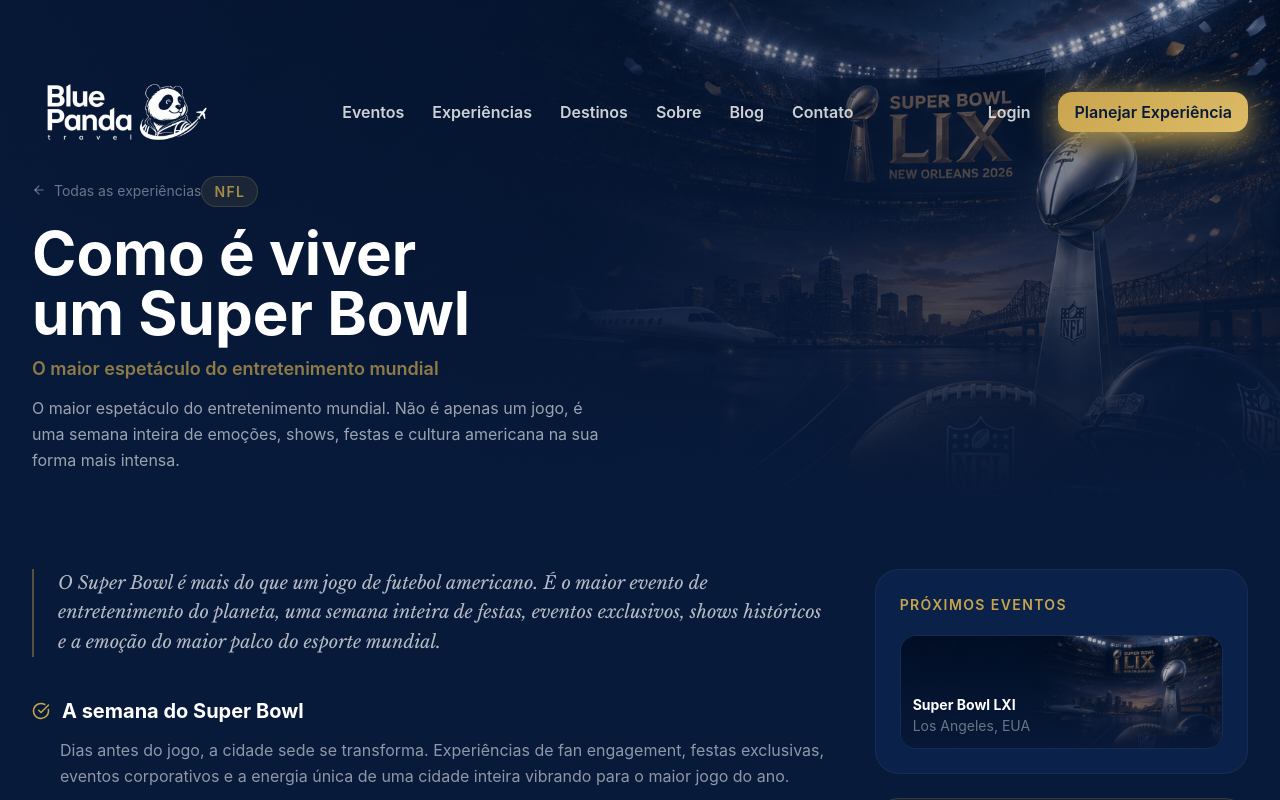
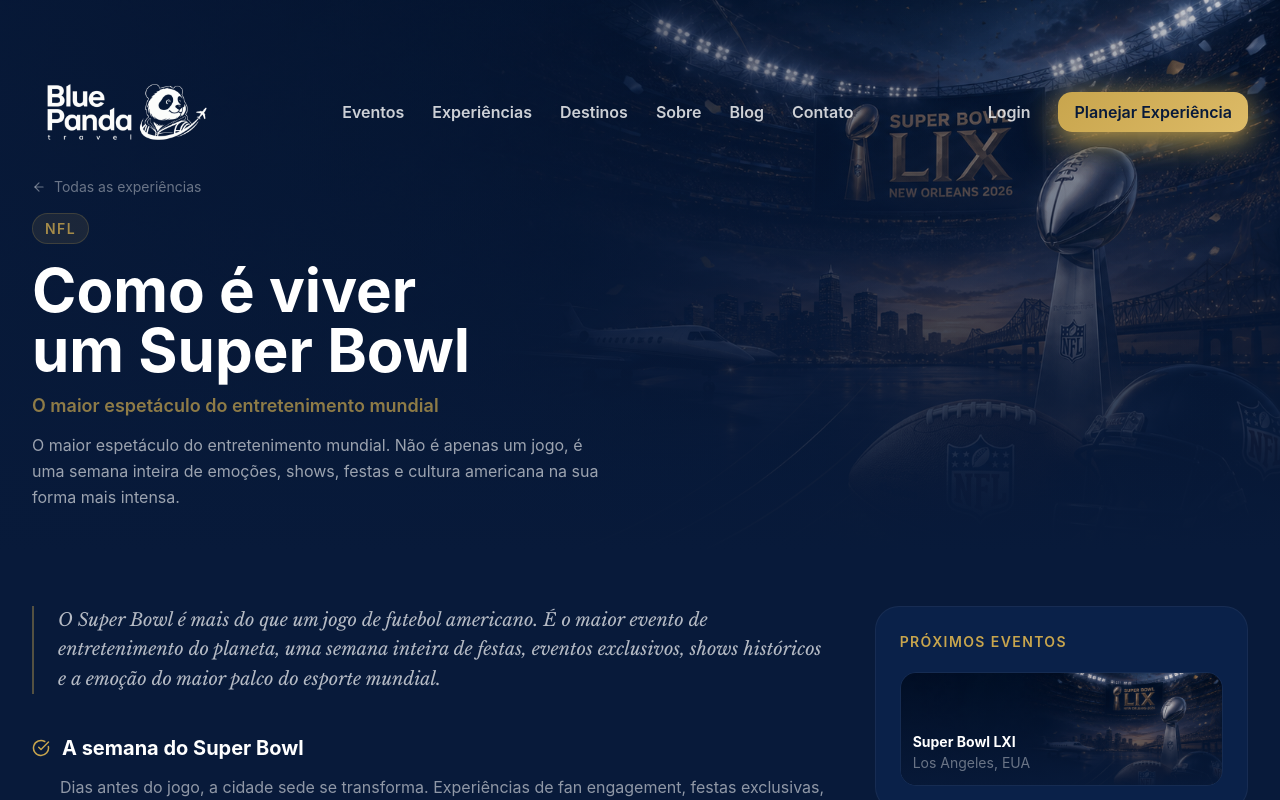
Before and after one commit to Brunoleoguilherme/blue-panda-plataform, a Next.js app: page /experiencias/super-bowl in a window 1280 px wide. Shown: the top 800 px of the page. Built offline with nearby package versions, Linux system fonts and the light colour scheme; a web font is replaced by a local one.

Commit message:
fix: separar voltar e badge categoria em linhas distintas

```diff
--- a/app/(public)/experiencias/[slug]/page.tsx
+++ b/app/(public)/experiencias/[slug]/page.tsx
@@ -55,14 +55,16 @@
         <div className="container-bp relative z-10 pt-44 pb-10 w-full">
           <Link
             href="/experiencias"
-            className="inline-flex items-center gap-2 text-xs text-white/40 hover:text-gold transition-colors mb-5"
+            className="flex w-fit items-center gap-2 text-xs text-white/40 hover:text-gold transition-colors mb-4"
           >
             <ArrowLeft size={14} /> Todas as experiências
           </Link>
 
-          <span className="inline-block text-xs font-semibold text-gold/80 uppercase tracking-widest mb-4 bg-gold/10 border border-gold/20 rounded-badge px-3 py-1">
-            {exp.categoria}
-          </span>
+          <div className="mb-4">
+            <span className="inline-block text-xs font-semibold text-gold/80 uppercase tracking-widest bg-gold/10 border border-gold/20 rounded-badge px-3 py-1">
+              {exp.categoria}
+            </span>
+          </div>
 
           <h1 className="text-3xl sm:text-5xl lg:text-6xl font-bold text-white leading-tight max-w-3xl mb-3">
             {exp.tituloParte1}
```
